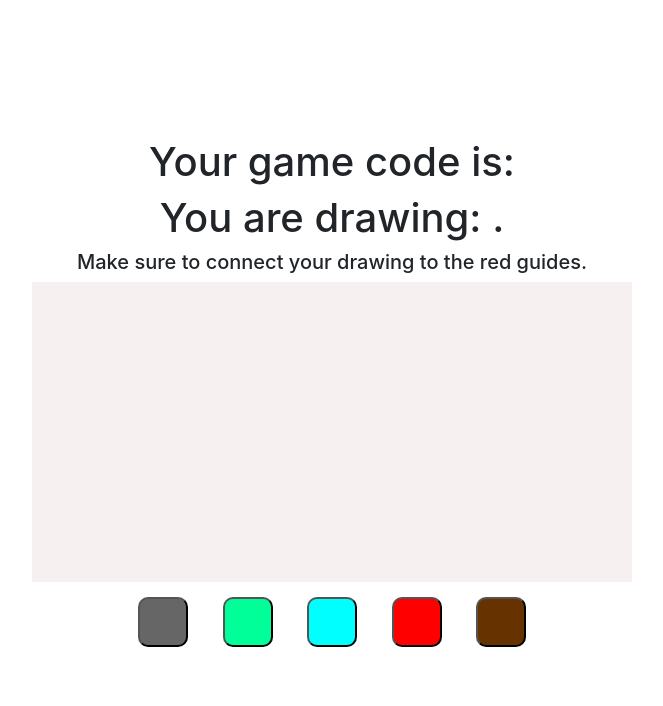
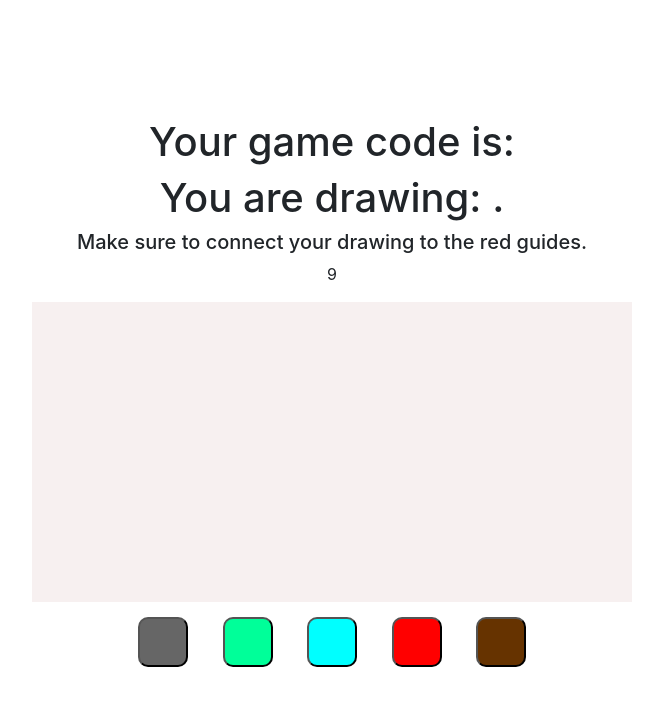
Before and after one commit to JackCotter/Draw.io, a website: page frontend/index.html in a window 1280 px wide. Both pictures are taken after typing "Sample" into the empty fields and a click on the button "Create New Game". Shown: the whole page, without its empty margins (308-971 px from the left). Drawn offline with nearby package versions, Linux system fonts and the light colour scheme; no server answers.

Commit message:
added timer and fixed indentation

```diff
--- a/backend/server.js
+++ b/backend/server.js
@@ -2,6 +2,7 @@ const { initGame, addPaint, gameOverDisplay } = require('./game');
 const { makeid } = require('./utils');
 
 const TWO_PLAYER_DIRECTORY = '/';
+const GAME_TIME = 10000;
 
 const express = require('express');
 const app = express();
@@ -30,7 +31,7 @@ app.get('/style.css', (req, res) => {
     res.sendFile(path.join(__dirname, '../frontend/style.css'));
 })
 
-const GAME_TIME = 10000;
+
 
 const state = {};
 const clientRooms = {};
--- a/frontend/index.html
+++ b/frontend/index.html
@@ -40,6 +40,8 @@
                   <h1>You are drawing: <span id="gameInstructions"></span>.</h1>
                   <h5>Make sure to connect your drawing to the red guides.</h5>
 
+                  <p id="timer"></p>
+
                   <canvas id="canvas"></canvas>
                   <canvas id="canvas2"></canvas>
 
--- a/frontend/index.js
+++ b/frontend/index.js
@@ -1,10 +1,9 @@
 
 
 const socket = io();
-
 socket.on('connect', () => {
-    console.log(socket.id)
-})
+    console.log(socket.id);
+});
 
 socket.on('paint', paintGame);
 socket.on('playerNumber', setPlayerNumber);
@@ -19,6 +18,7 @@ const BG_COLOUR = '#f7f0f0';
 const DRAWING_COLOUR = '#666666';
 const GUIDE_COLOUR = '#f21111'
 const PIXEL_DENSITY = 10;
+const GAME_TIME = 10000;
 
 let dragging = false;
 let gameActive = false;
@@ -41,6 +41,7 @@ const greenButton = document.getElementById('green');
 const blueButton = document.getElementById('blue');
 const redButton = document.getElementById('red');
 const brownButton = document.getElementById('brown');
+const timer = document.getElementById('timer');
 
     defaultButton.addEventListener('click', () => {
         currentColour = '#666666';
@@ -106,6 +107,7 @@ gameActive = true;
     document.addEventListener('mousedown', mousedown);
     document.addEventListener('mouseup', mouseup);
     document.addEventListener('mousemove', drag);
+    startTimer();
 }
 
 function mousedown() {
@@ -255,3 +257,21 @@ if(gameInstructions.innerText === "head") {
         handleGameInstructions("head");
     }
 }
+
+function startTimer() {
+    var currentTime = GAME_TIME;
+    function notEndOfRound() {};
+    function checkEndOfRound() {
+        setInterval(() => {
+            timer.innerHTML = Math.floor(currentTime/1000);
+            currentTime -= 1000;
+            if (currentTime > 0){
+                notEndOfRound();
+            }
+        }, 1000);
+    }
+    checkEndOfRound();
+    if (currentTime < 0) {
+        timer.innerHTML = "Round Over!";
+    }
+}
```
Lines whose indentation alone changed are shown as unchanged.
